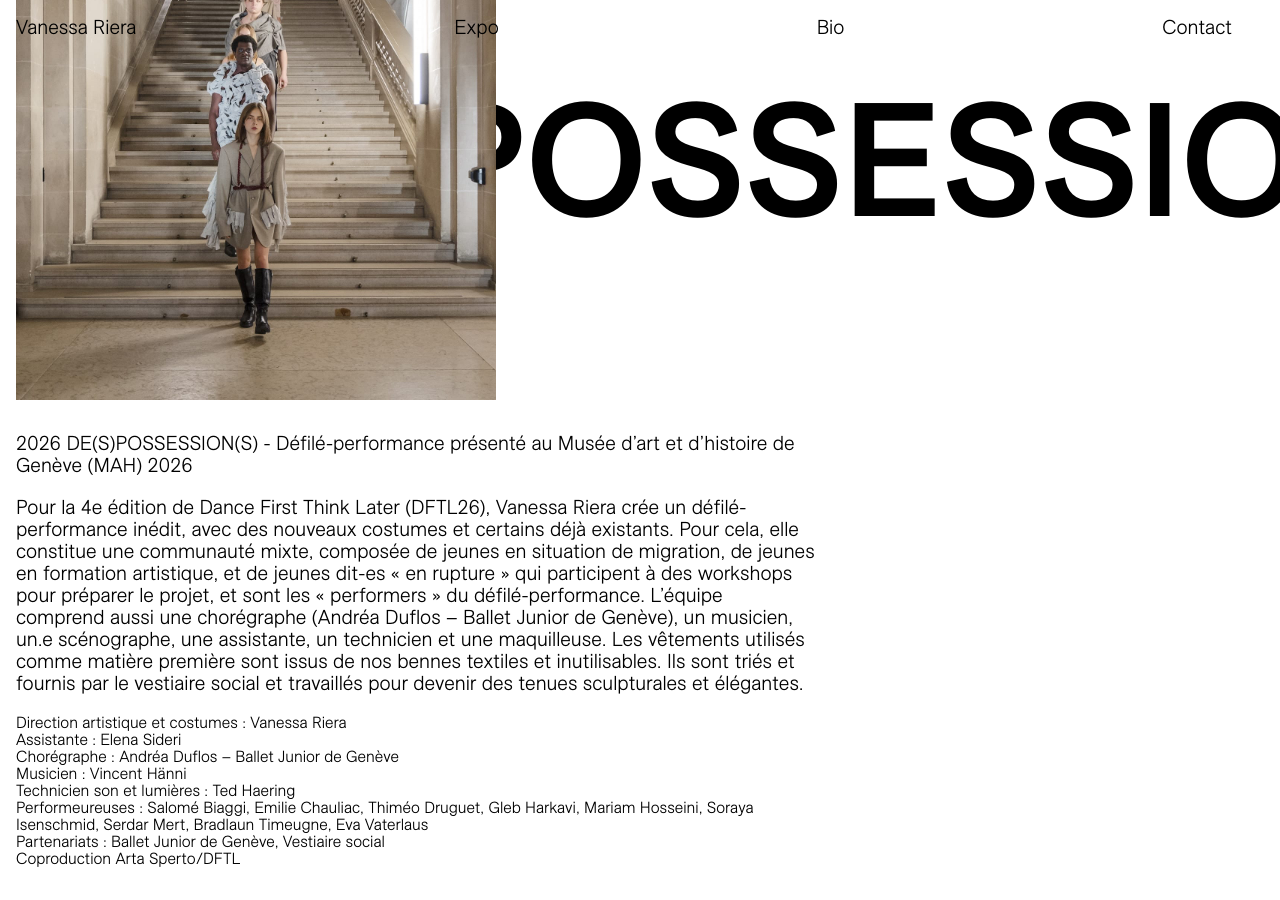
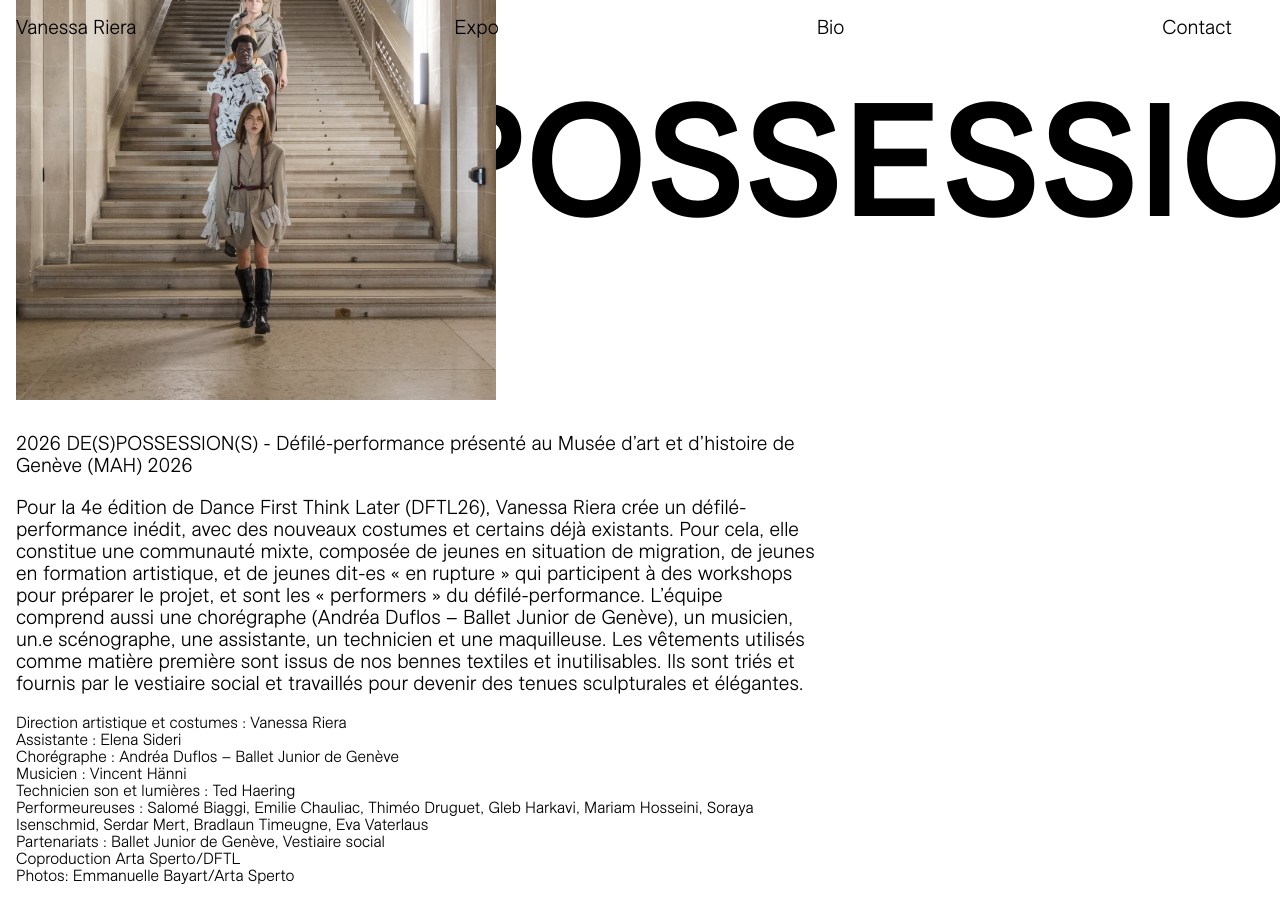
Before and after one commit to larucheio/vanessariera.ch, a Jekyll site: the page built from despossessions/index.html, in a window 1280 px wide and 900 px high, scrolled down 2988 px. Built offline with Jekyll 4.4.1, drawn with Linux system fonts in a browser that asks for light colours.

Commit message:
Update credits

```diff
--- a/despossessions/index.html
+++ b/despossessions/index.html
@@ -26,6 +26,7 @@ title: "DE(S)POSSESSION(S)"
     Technicien son et lumières : Ted Haering<br>
     Performeureuses : Salomé Biaggi, Emilie Chauliac, Thiméo Druguet, Gleb Harkavi, Mariam Hosseini, Soraya Isenschmid, Serdar Mert, Bradlaun Timeugne, Eva Vaterlaus<br>
     Partenariats : Ballet Junior de Genève, Vestiaire social<br>
-    Coproduction Arta Sperto/DFTL
+    Coproduction Arta Sperto/DFTL<br>
+    Photos: Emmanuelle Bayart/Arta Sperto
   </p>
 </div>
```
